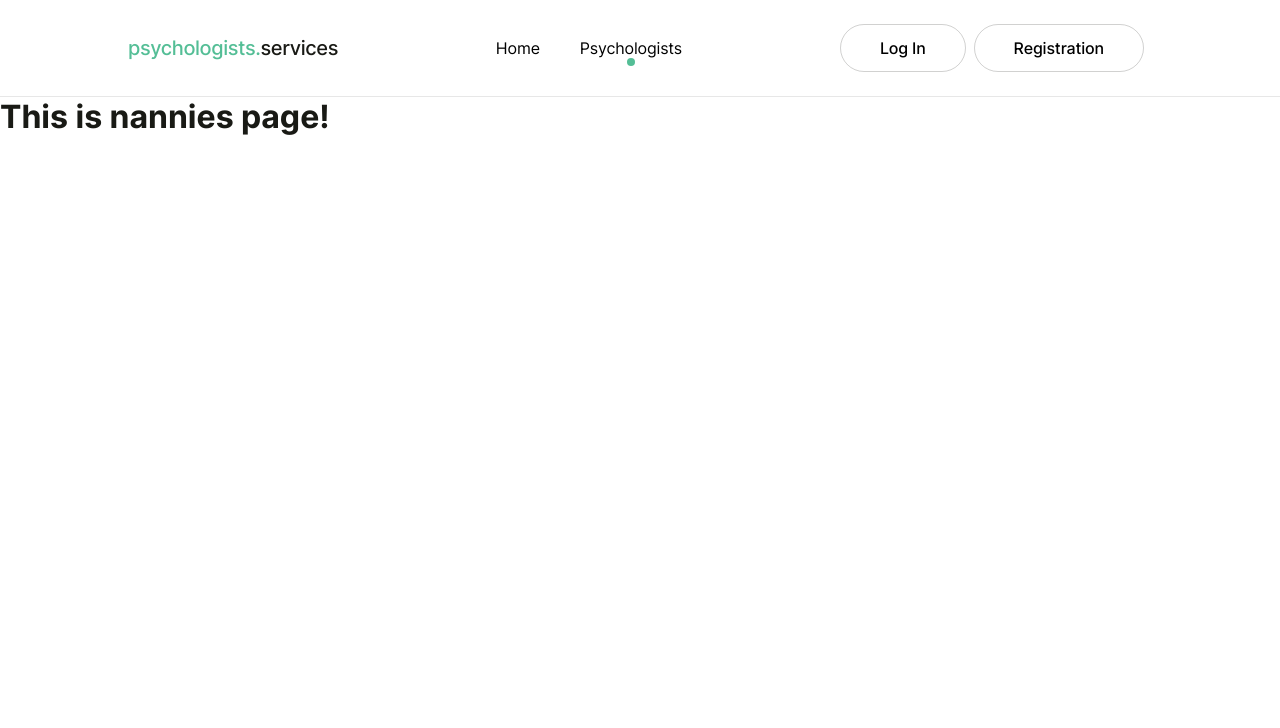
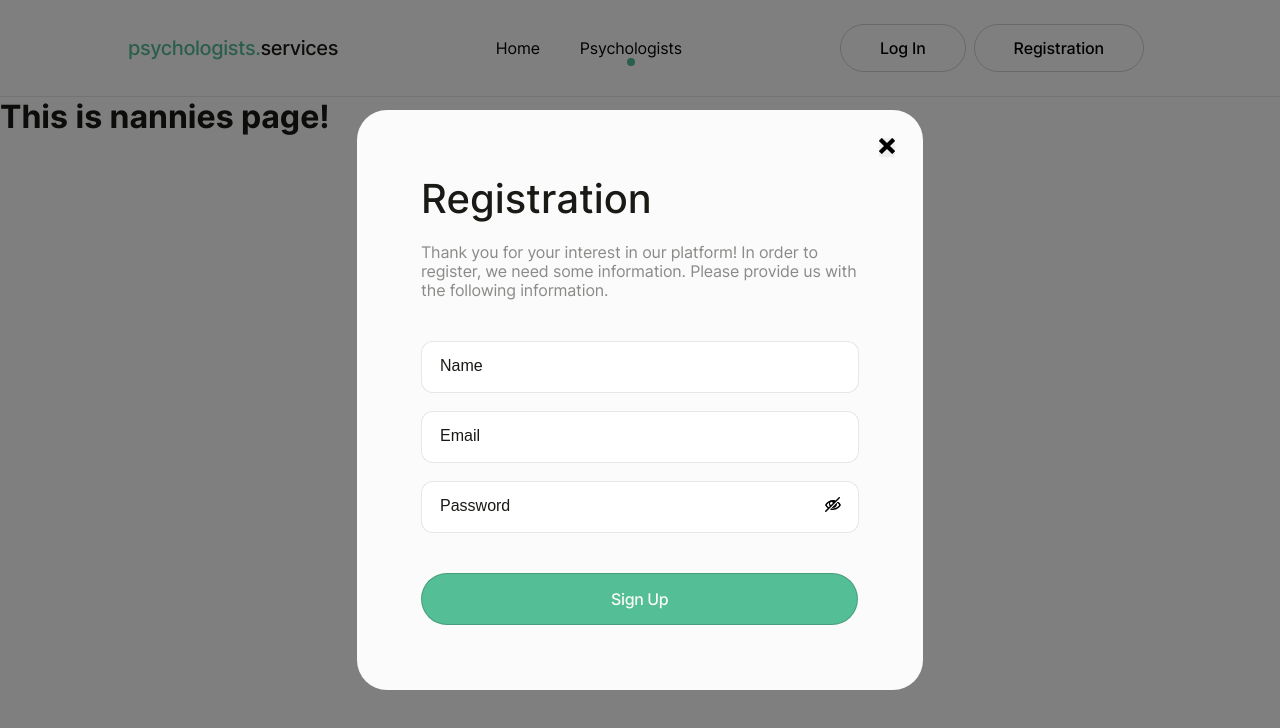
Before and after one commit to charivna/nanny_services, a React (Create React App) app: page /psychologists/catalog in a window 1280 px wide. Both pictures are taken after a click on the button "Registration". Shown: the top 728 px of the page. Built offline with nearby package versions, Linux system fonts and the light colour scheme.

Commit message:
Finished modal log in + modal register, using Formik and Yup for validation

```diff
--- a/package.json
+++ b/package.json
@@ -7,12 +7,14 @@
     "@testing-library/jest-dom": "^5.16.3",
     "@testing-library/react": "^12.1.4",
     "@testing-library/user-event": "^13.5.0",
+    "formik": "^2.4.5",
     "react": "^18.1.0",
     "react-dom": "^18.1.0",
     "react-router-dom": "^6.22.0",
     "react-scripts": "5.0.1",
     "styled-components": "^6.1.8",
-    "web-vitals": "^2.1.3"
+    "web-vitals": "^2.1.3",
+    "yup": "^1.3.3"
   },
   "scripts": {
     "start": "react-scripts start",
--- a/src/components/HeroRight/HeroRight.jsx
+++ b/src/components/HeroRight/HeroRight.jsx
@@ -14,7 +14,7 @@ import icons from '../../common/sprite.svg';
 const HeroRight = () => {
   return (
     <Block>
-      <Image src={girlImage} alt="girl" width="464" border-radius="10" />
+      <Image src={girlImage} alt="girl" width="464" />
 
       <Rectangle>
         <Check>
--- a/src/components/Layout/Layout.jsx
+++ b/src/components/Layout/Layout.jsx
@@ -1,3 +1,5 @@
+import { useState } from 'react';
+import { LogInModal } from 'components/ModalLogIn/LogInModal';
 import {
   Btn,
   Catalog,
@@ -9,10 +11,29 @@ import {
   NavList,
   Psycho,
 } from './Layout.styled';
+import { RegisterModal } from 'components/ModalRegister/RegisterModal';
 
 const { NavLink, Outlet } = require('react-router-dom');
 
 const Layout = () => {
+  const [isModalLoginOpen, setModalLoginOpen] = useState(false);
+  const [isModalRegOpen, setModalRegOpen] = useState(false);
+
+  const handlerClickLogin = () => {
+    setModalLoginOpen(true);
+  };
+
+  const handlerClickReg = () => {
+    setModalRegOpen(true);
+  };
+
+  const handlerCloseLoginModal = () => {
+    setModalLoginOpen(false);
+  };
+
+  const handlerCloseRegModal = () => {
+    setModalRegOpen(false);
+  };
   return (
     <>
       <Header>
@@ -33,13 +54,15 @@ const Layout = () => {
           </NavList>
           <NavBtn>
             <li>
-              <Btn>Log In</Btn>
+              <Btn onClick={handlerClickLogin}>Log In</Btn>
             </li>
             <li>
-              <Btn>Registration</Btn>
+              <Btn onClick={handlerClickReg}>Registration</Btn>
             </li>
           </NavBtn>
         </Nav>
+        {isModalLoginOpen && <LogInModal onClose={handlerCloseLoginModal} />}
+        {isModalRegOpen && <RegisterModal onClose={handlerCloseRegModal} />}
       </Header>
       <main>
         <Outlet />
--- /dev/null
+++ b/src/components/ModalLogIn/LogInModal.jsx
@@ -0,0 +1,84 @@
+import {
+  Backdrop,
+  Btn,
+  Cross,
+  Error,
+  Eye,
+  Input,
+  ModalWindow,
+  Text,
+  Tittle,
+  WrapperEye,
+} from './LogInModal.styled';
+import icons from '../../common/sprite.svg';
+import { Formik, Form } from 'formik';
+import * as yup from 'yup';
+import { useEffect } from 'react';
+
+const schema = yup.object().shape({
+  email: yup.string().email().required(),
+  password: yup.string().min(6).max(16).required(),
+});
+
+const initialValues = {
+  email: '',
+  password: '',
+};
+
+export const LogInModal = ({ onClose }) => {
+  const handleSubmit = (values, { resetForm }) => {
+    console.log(values);
+    resetForm();
+  };
+
+  useEffect(() => {
+    const handleKeyPress = e => {
+      if (e.code === 'Escape') {
+        onClose();
+      }
+    };
+
+    document.addEventListener('keydown', handleKeyPress);
+
+    return () => {
+      document.removeEventListener('keydown', handleKeyPress);
+    };
+  }, [onClose]);
+
+  return (
+    <Backdrop onClick={onClose}>
+      <ModalWindow onClick={e => e.stopPropagation()}>
+        <Tittle>Log In</Tittle>
+        <Text>
+          Welcome back! Please enter your credentials to access your account and
+          continue your search for a psychologist.
+        </Text>
+        <Formik
+          initialValues={initialValues}
+          validationSchema={schema}
+          onSubmit={handleSubmit}
+        >
+          <Form>
+            <Input type="text" placeholder="Email" name="email" />
+            <Error name="email" component="div" />
+            <WrapperEye>
+              <Input type="password" placeholder="Password" name="password" />
+              <Eye>
+                <svg width={16} height={16}>
+                  <use href={`${icons}#eye-blocked`} />
+                </svg>
+              </Eye>
+            </WrapperEye>
+            <Error name="password" component="div" />
+            <Btn type="submit">Log In</Btn>
+          </Form>
+        </Formik>
+        <Cross onClick={onClose}>
+          <svg width={16} height={16}>
+            <use href={`${icons}#cross`} />
+          </svg>
+        </Cross>
+      </ModalWindow>
+    </Backdrop>
+  );
+};
--- /dev/null
+++ b/src/components/ModalLogIn/LogInModal.styled.jsx
@@ -0,0 +1,106 @@
+import { ErrorMessage, Field } from 'formik';
+import styled from 'styled-components';
+
+export const Backdrop = styled.div`
+  position: fixed;
+  top: 0;
+  left: 0;
+  width: 100%;
+  height: 100%;
+  background-color: rgba(0, 0, 0, 0.5);
+  display: flex;
+  align-items: center;
+  justify-content: center;
+  z-index: 1000;
+`;
+
+export const ModalWindow = styled.div`
+  position: relative;
+  box-sizing: border-box;
+  max-width: 566px;
+  height: 100%;
+  max-height: 510px;
+  overflow-y: auto;
+  padding: 64px;
+  border-radius: 30px;
+  background: rgb(251, 251, 251);
+`;
+
+export const Tittle = styled.h1`
+  font-size: 40px;
+  font-weight: 500;
+  margin-bottom: 20px;
+`;
+
+export const Text = styled.p`
+  color: rgba(25, 26, 21, 0.5);
+  font-size: 16px;
+  font-weight: 400;
+  letter-spacing: -0.01em;
+  line-height: 1.2;
+  margin-bottom: 40px;
+`;
+
+export const Input = styled(Field)`
+  box-sizing: border-box;
+  border: 1px solid rgba(25, 26, 21, 0.1);
+  border-radius: 12px;
+  width: 438px;
+  height: 52px;
+  margin-bottom: 18px;
+  padding: 16px 18px;
+
+  &::placeholder {
+    color: rgb(25, 26, 21);
+    font-size: 16px;
+  }
+`;
+
+export const Btn = styled.button`
+  box-sizing: border-box;
+  align-self: flex-end;
+  padding: 16px 194px;
+  font-size: 16px;
+  font-weight: 500;
+  margin-top: 22px;
+  letter-spacing: -0.01em;
+  text-decoration: none;
+  border-radius: 30px;
+  display: flex;
+  height: 52px;
+  align-items: center;
+  align-content: center;
+  justify-content: center;
+  border: 1px solid rgba(25, 26, 21, 0.2);
+  background-color: rgb(84, 190, 150);
+  transition: box-shadow 0.3s ease;
+  color: rgb(251, 251, 251);
+  cursor: pointer;
+  gap: 18px;
+  letter-spacing: -0.02em;
+  &:hover {
+    background-color: rgb(54, 163, 121);
+  }
+`;
+
+export const Cross = styled.button`
+  position: absolute;
+  top: 28px;
+  right: 28px;
+`;
+
+export const Eye = styled.button`
+  position: absolute;
+  bottom: 50%;
+  right: 18px;
+  background-color: transparent;
+`;
+
+export const WrapperEye = styled.div`
+  position: relative;
+`;
+
+export const Error = styled(ErrorMessage)`
+  color: red;
+  font-weight: 500;
+`;
--- /dev/null
+++ b/src/components/ModalRegister/RegisterModal.jsx
@@ -0,0 +1,87 @@
+import icons from '../../common/sprite.svg';
+import { Formik, Form } from 'formik';
+import * as yup from 'yup';
+import { useEffect } from 'react';
+import {
+  Backdrop,
+  Btn,
+  Cross,
+  Error,
+  Eye,
+  Input,
+  ModalWindow,
+  Text,
+  Tittle,
+  WrapperEye,
+} from './RegisterModal.styled';
+
+export const RegisterModal = ({ onClose }) => {
+  const schema = yup.object().shape({
+    name: yup.string().required(),
+    email: yup.string().email().required(),
+    password: yup.string().min(6).max(16).required(),
+  });
+
+  const initialValues = {
+    name: '',
+    email: '',
+    password: '',
+  };
+  const handleSubmit = (values, { resetForm }) => {
+    console.log(values);
+    resetForm();
+  };
+
+  useEffect(() => {
+    const handleKeyPress = e => {
+      if (e.code === 'Escape') {
+        onClose();
+      }
+    };
+
+    document.addEventListener('keydown', handleKeyPress);
+
+    return () => {
+      document.removeEventListener('keydown', handleKeyPress);
+    };
+  }, [onClose]);
+
+  return (
+    <Backdrop onClick={onClose}>
+      <ModalWindow onClick={e => e.stopPropagation()}>
+        <Tittle>Registration</Tittle>
+        <Text>
+          Thank you for your interest in our platform! In order to register, we
+          need some information. Please provide us with the following
+          information.
+        </Text>
+        <Formik
+          initialValues={initialValues}
+          validationSchema={schema}
+          onSubmit={handleSubmit}
+        >
+          <Form>
+            <Input type="text" placeholder="Name" name="name" />
+            <Input type="text" placeholder="Email" name="email" />
+            <Error name="email" component="div" />
+            <WrapperEye>
+              <Input type="password" placeholder="Password" name="password" />
+              <Eye>
+                <svg width={16} height={16}>
+                  <use href={`${icons}#eye-blocked`} />
+                </svg>
+              </Eye>
+            </WrapperEye>
+            <Error name="password" component="div" />
+            <Btn type="submit">Sign Up</Btn>
+          </Form>
+        </Formik>
+        <Cross onClick={onClose}>
+          <svg width={16} height={16}>
+            <use href={`${icons}#cross`} />
+          </svg>
+        </Cross>
+      </ModalWindow>
+    </Backdrop>
+  );
+};
--- /dev/null
+++ b/src/components/ModalRegister/RegisterModal.styled.jsx
@@ -0,0 +1,107 @@
+import styled from 'styled-components';
+
+import { ErrorMessage, Field } from 'formik';
+
+export const Backdrop = styled.div`
+  position: fixed;
+  top: 0;
+  left: 0;
+  width: 100%;
+  height: 100%;
+  background-color: rgba(0, 0, 0, 0.5);
+  display: flex;
+  align-items: center;
+  justify-content: center;
+  z-index: 1000;
+`;
+
+export const ModalWindow = styled.div`
+  position: relative;
+  box-sizing: border-box;
+  max-width: 566px;
+  height: 100%;
+  max-height: 580px;
+  overflow-y: auto;
+  padding: 64px;
+  border-radius: 30px;
+  background: rgb(251, 251, 251);
+`;
+
+export const Tittle = styled.h1`
+  font-size: 40px;
+  font-weight: 500;
+  margin-bottom: 20px;
+`;
+
+export const Text = styled.p`
+  color: rgba(25, 26, 21, 0.5);
+  font-size: 16px;
+  font-weight: 400;
+  letter-spacing: -0.01em;
+  line-height: 1.2;
+  margin-bottom: 40px;
+`;
+
+export const Input = styled(Field)`
+  box-sizing: border-box;
+  border: 1px solid rgba(25, 26, 21, 0.1);
+  border-radius: 12px;
+  width: 438px;
+  height: 52px;
+  margin-bottom: 18px;
+  padding: 16px 18px;
+
+  &::placeholder {
+    color: rgb(25, 26, 21);
+    font-size: 16px;
+  }
+`;
+
+export const Btn = styled.button`
+  box-sizing: border-box;
+  align-self: flex-end;
+  padding: 16px 189px;
+  font-size: 16px;
+  font-weight: 500;
+  margin-top: 22px;
+  letter-spacing: -0.01em;
+  text-decoration: none;
+  border-radius: 30px;
+  display: flex;
+  height: 52px;
+  align-items: center;
+  align-content: center;
+  justify-content: center;
+  border: 1px solid rgba(25, 26, 21, 0.2);
+  background-color: rgb(84, 190, 150);
+  transition: box-shadow 0.3s ease;
+  color: rgb(251, 251, 251);
+  cursor: pointer;
+  gap: 18px;
+  letter-spacing: -0.02em;
+  &:hover {
+    background-color: rgb(54, 163, 121);
+  }
+`;
+
+export const Cross = styled.button`
+  position: absolute;
+  top: 28px;
+  right: 28px;
+`;
+
+export const Eye = styled.button`
+  position: absolute;
+  bottom: 50%;
+  right: 18px;
+  background-color: transparent;
+`;
+
+export const WrapperEye = styled.div`
+  position: relative;
+`;
+
+export const Error = styled(ErrorMessage)`
+  color: red;
+  font-weight: 500;
+`;
```
Also changed, not shown: src/common/sprite.svg, 1 other file (tests, documents, lock files or other folders).
